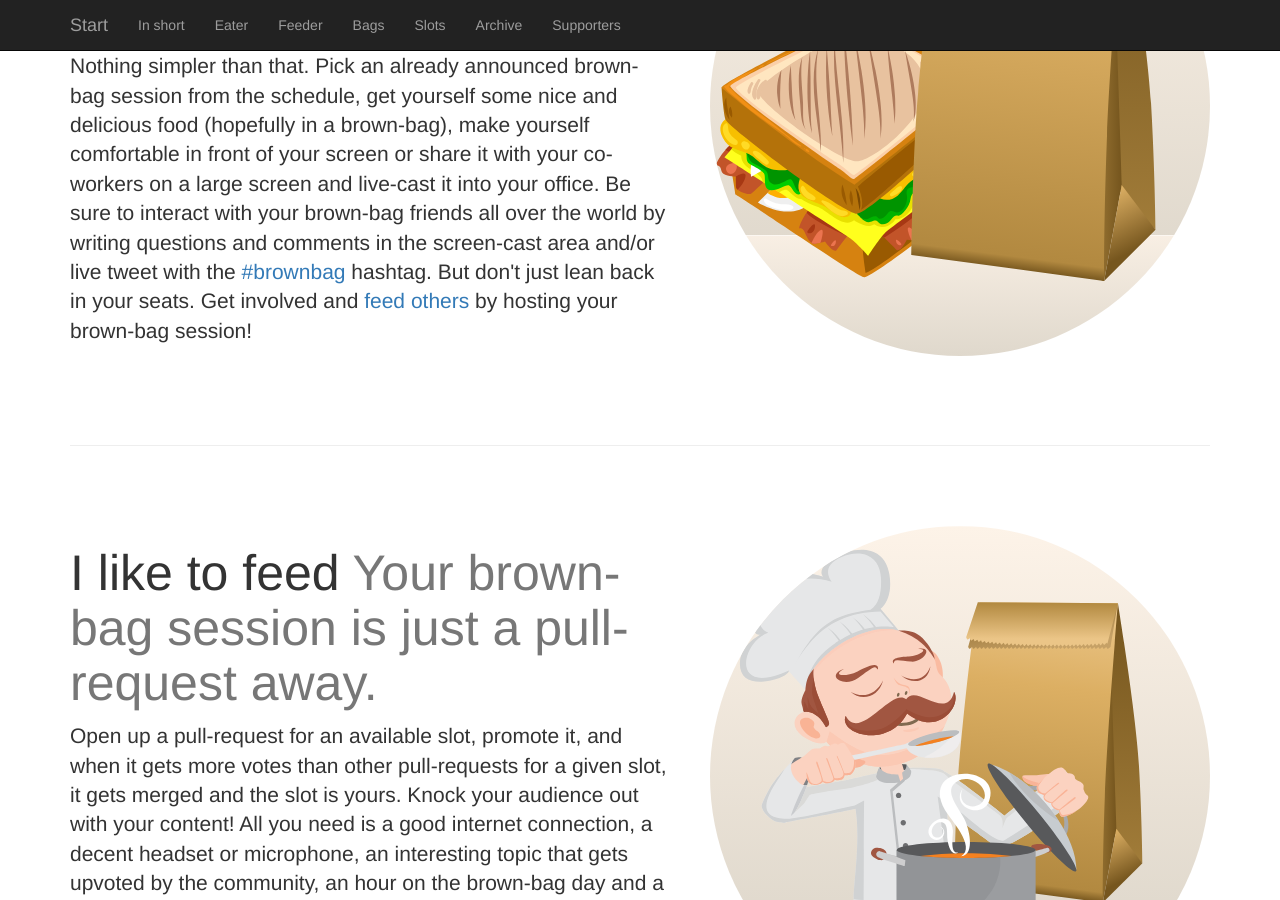
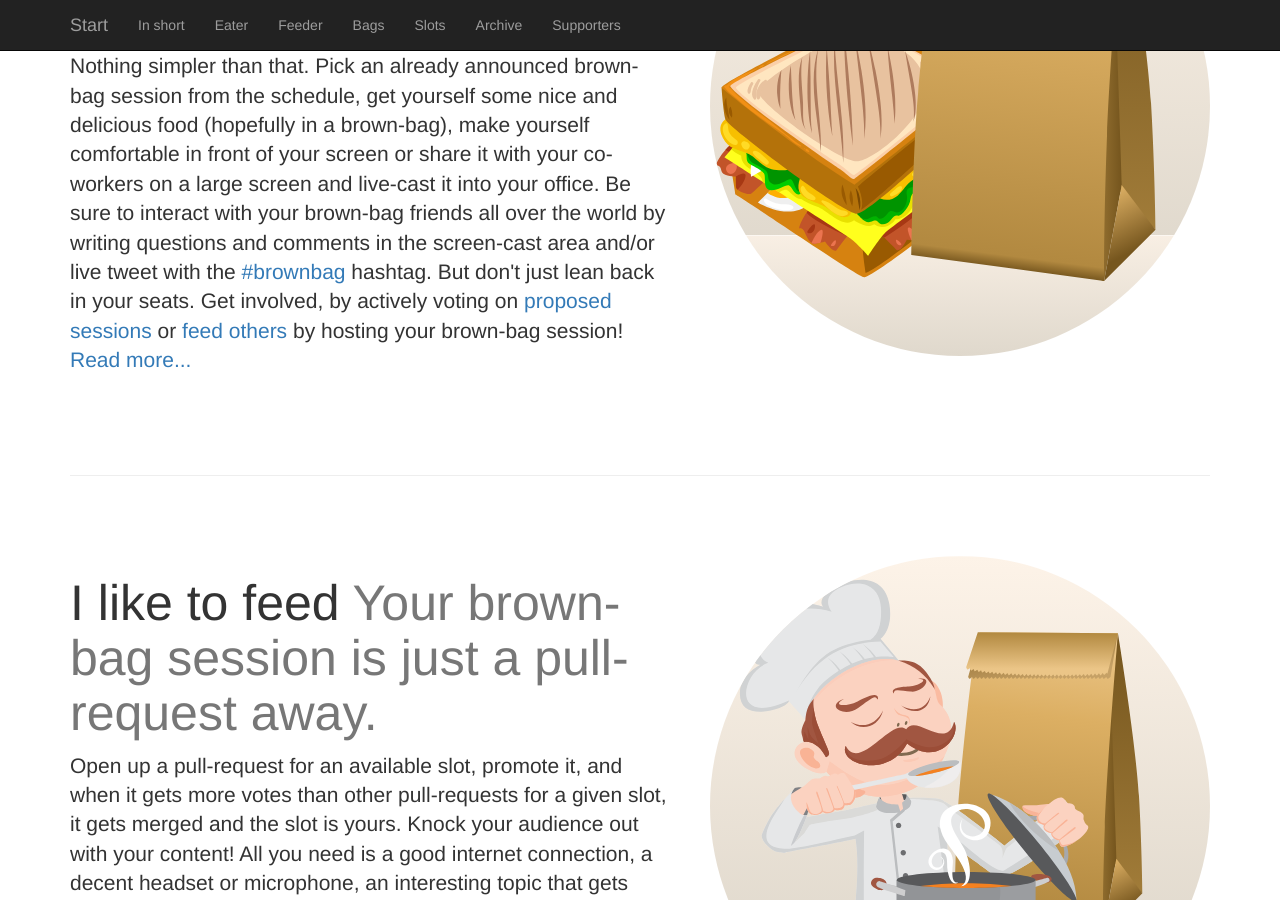
Before and after one commit to brown-bag/brown-bag.github.com, a Jekyll site: the page built from index.html, in a window 1280 px wide and 900 px high, scrolled down 1644 px. Built offline with Jekyll 4.4.1, drawn with Linux system fonts in a browser that asks for light colours.

Commit message:
Bit more explanations about eaters

```diff
--- a/_includes/eater-content.html
+++ b/_includes/eater-content.html
@@ -5,5 +5,5 @@
   <h2 class="featurette-heading">I like to eat
     <span class="text-muted">Subscribe to a brown-bag session, learn and enjoy!</span>
   </h2>
-  <p class="lead">Nothing simpler than that. Pick an already announced brown-bag session from the schedule, get yourself some nice and delicious food (hopefully in a brown-bag), make yourself comfortable in front of your screen or share it with your co-workers on a large screen and live-cast it into your office. Be sure to interact with your brown-bag friends all over the world by writing questions and comments in the screen-cast area and/or live tweet with the <a href="https://twitter.com/hashtag/brownbag">#brownbag</a> hashtag. But don't just lean back in your seats. Get involved and <a href="#feeder">feed others</a> by hosting your brown-bag session!</p>
+  <p class="lead">Nothing simpler than that. Pick an already announced brown-bag session from the schedule, get yourself some nice and delicious food (hopefully in a brown-bag), make yourself comfortable in front of your screen or share it with your co-workers on a large screen and live-cast it into your office. Be sure to interact with your brown-bag friends all over the world by writing questions and comments in the screen-cast area and/or live tweet with the <a href="https://twitter.com/hashtag/brownbag">#brownbag</a> hashtag. But don't just lean back in your seats. Get involved, by actively voting on <a href="https://github.com/brown-bag/brown-bag.github.com/labels/Session">proposed sessions</a> or <a href="#feeder">feed others</a> by hosting your brown-bag session! <a href="{{ site.view-path }}/Eater.md">Read more...</a></p>
 </div>
```
Also changed, not shown: Eater.md (added, +8 -0 lines).
